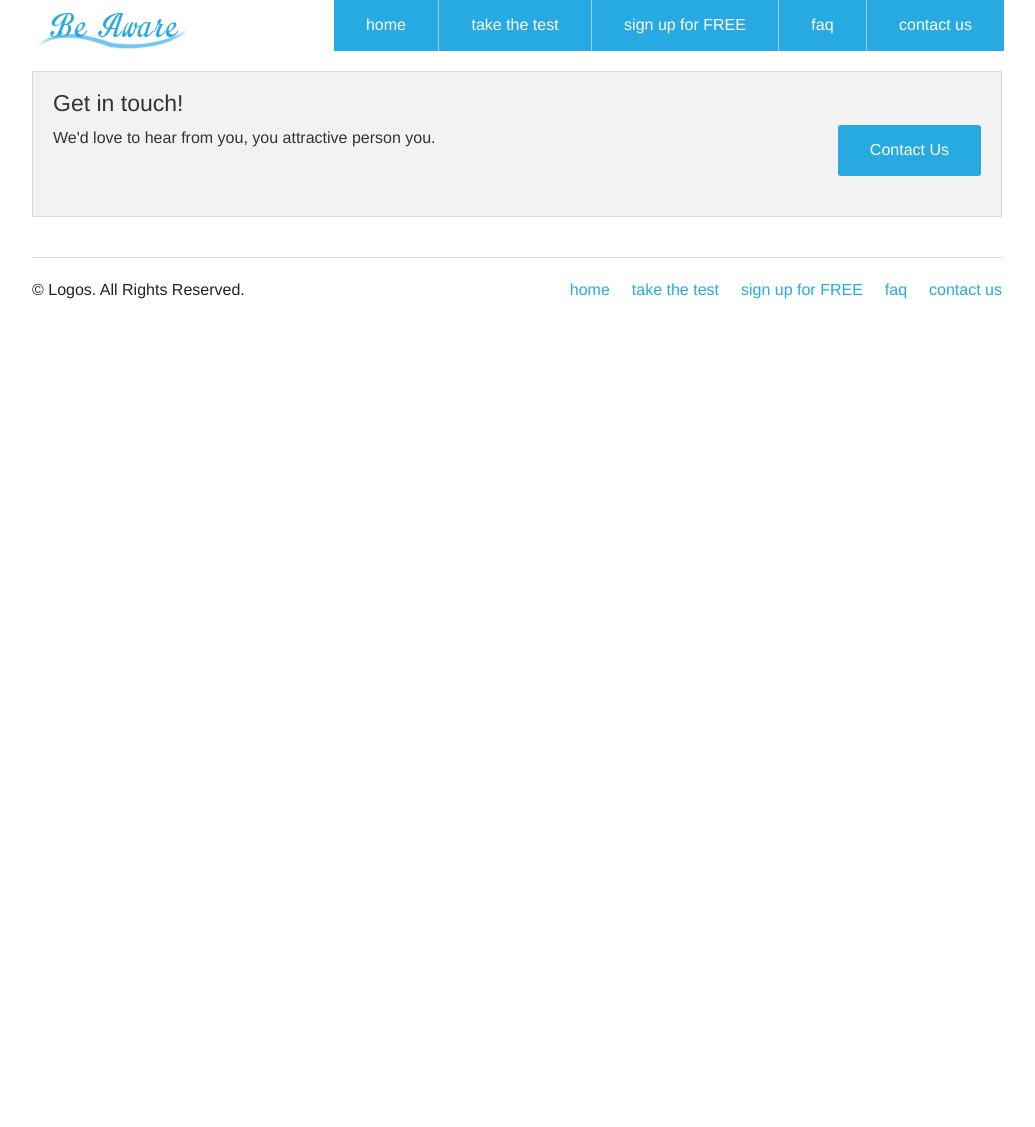
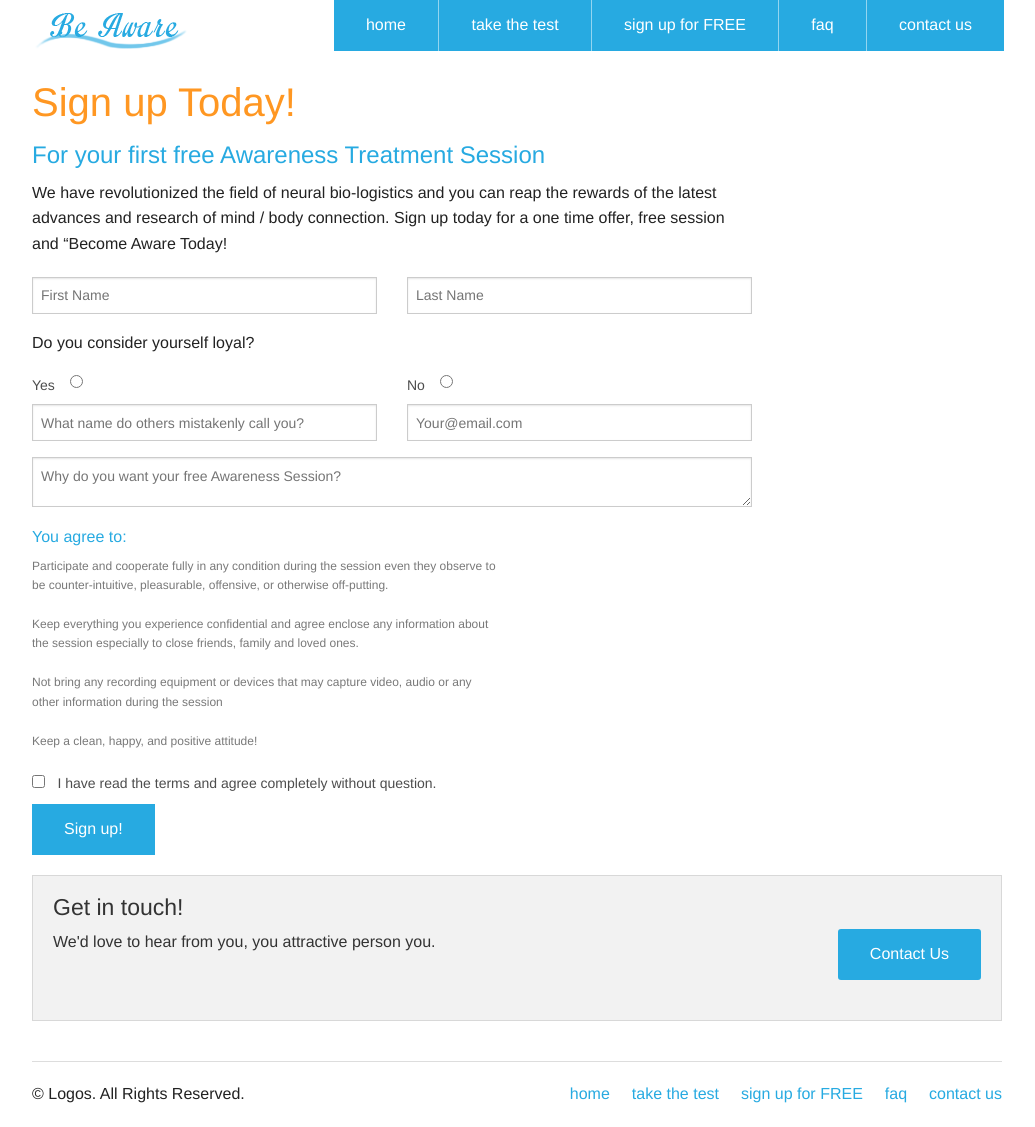
Before and after one commit to googaloo/Be-Aware, a PHP site: page /signup.php in a window 1280 px wide. Shown: the whole page, without its empty margins (123-1158 px from the left). Before the commit the page ends 299 px from the top, so only its background shows below. Run offline with PHP 8.4, Linux system fonts and the light colour scheme; some libraries are stand-ins or nearby versions.

Commit message:
added signup

```diff
--- a/contact.php
+++ b/contact.php
@@ -5,7 +5,7 @@
 	<div class="large-9 columns contact-container">
 
 		<h1>Contact us</h1>
-		<p>We'd love to hear from you! <span class="twitch">Join us.</span></p>
+		<p>We'd love to hear from you!</p>
 
 		<form method="POST" class="contact-form" action="submit_contact.php">
 
@@ -29,7 +29,7 @@
 
 			<label for="message" class="visuallyhidden">Your Message</label>
 			<textarea id="message" name="message" placeholder="Your Message" class="contact-message" class="contact-message" required></textarea>
-
+			<p><img src="img/twitch-join-us.gif"></p>
 			<input type="submit" class="button contact-button" value="Say hi!">
 
 		</form>
--- a/css/style.css
+++ b/css/style.css
@@ -53,6 +53,11 @@ h2, h3, h4 {
 
 .contact-container {
   min-height: 400px;
+}
+
+.disclaimer {
+  color: #797979;
+  font-size: 0.75em;
 }
 
 .cta-box {
--- a/js/script.js
+++ b/js/script.js
@@ -12,12 +12,12 @@ $(document).ready(function() {
 
 			e.preventDefault();
 
-		$.ajax({
+			$.ajax({
 
-			url: 'submit_contact.php',
-			type: 'POST',
-			data: data,
-			success: handleSubmission
+				url: 'submit_contact.php',
+				type: 'POST',
+				data: data,
+				success: handleContactSubmission
 
 		});
 
@@ -30,9 +30,53 @@ $(document).ready(function() {
 
 	});
 
+	$('.signup-form').on('submit.beaware', function(e) {
+
+		e.preventDefault();
+
+		var fname = $('.signup-fname').val();
+		var lname = $('.signup-lname').val
+		var loyal = '';
+		$.each($('.signup-loyal'), function(index, item) {
+
+			if ( $(item).prop('checked') ) {
+
+				loyal = $(item).val();
+
+			}
+
+		});
+		var difname = $('.signup-difname').val();
+		var email = $('.signup-email').val();
+		var why = $('.signup-why').val();
+
+		var data = { fname:fname, lname:lname, loyal:loyal, difname:difname, email:email, why:why };
+
+		if ( fname !== '' || email !== '' || why !== '' ) {
+
+			e.preventDefault();
+
+			$.ajax({
+
+				url: 'submit_signup.php',
+				type: 'POST',
+				data: data,
+				success: handleSignupSubmission
+
+			});
+
+		} else {
+
+			console.log('nope!');
+			return false;
+
+		}
+
+	});
+
 });
 
-function handleSubmission(response) {
+function handleContactSubmission(response) {
 
 	var data = JSON.parse(response);
 
@@ -51,3 +95,23 @@ function handleSubmission(response) {
 	}
 
 }
+
+function handleSignupSubmission(response) {
+
+	var data = JSON.parse(response);
+
+	if ( data.status == 'success' ) {
+
+		$('.signup-container').html('<h2 style="margin-top: 200px;">Thanks for signing up! We\'ll contact you very soon...</h2>');
+
+	} else if ( data.status == 'fail' ) {
+
+		$('.signup-container').html('<h2 style="margin-top: 200px;">Uh oh. Something went wrong. Please try again later.</h2>');
+
+	} else {
+
+		console.log('Something else went wrong...');
+
+	}
+
+}
--- a/signup.php
+++ b/signup.php
@@ -2,4 +2,100 @@
 
 
 
+<div class="row">
+
+	<div class="large-9 columns signup-container">
+
+		<h1>Sign up Today!</h1>
+		<h2>For your first free Awareness Treatment Session</h2>
+		<p>We have revolutionized the field of neural bio-logistics and you can reap the rewards of the latest advances and research of mind / body connection. Sign up today for a one time offer, free session and “Become Aware Today!</p>
+
+		<form method="POST" class="signup-form" action="submit_signup.php">
+
+			<div class="row">
+
+				<div class="large-6 columns">
+
+					<label for="fname" class="visuallyhidden">First Name</label>
+					<input type="text" id="fname" name="fname" placeholder="First Name" class="signup-fname" required>
+
+				</div>
+
+				<div class="large-6 columns">
+
+					<label for="lname" class="visuallyhidden">Last Name</label>
+					<input type="text" id="lname" name="lname" placeholder="Last Name" class="signup-lname" required>
+
+				</div>
+
+			</div>
+
+			<p>Do you consider yourself loyal?</p>
+
+			<div class="row">
+
+				<div class="large-6 columns">
+
+			<label style="float:left;" for="loyal-yes">Yes</label>
+			<input style="float:left; margin-left: 15px;" class="signup-loyal" type="radio" id="loyal-yes" name="signup-loyal" value="yes" required><br>
+
+				</div>
+
+				<div class="large-6 columns">
+
+			<label style="float:left;" for="loyal-no">No</label>
+			<input style="float:left; margin-left: 15px;" class="signup-loyal" type="radio" id="loyal-no" name="signup-loyal" value="no" required>
+
+				</div>
+
+
+			</div>
+
+			<div class="row">
+
+				<div class="large-6 columns">
+
+					<label for="difname" class="visuallyhidden">What name do others mistakenly call you?</label>
+					<input type="text" id="difname" name="difname" placeholder="What name do others mistakenly call you?" class="signup-difname" required>
+
+				</div>
+
+				<div class="large-6 columns">
+
+					<label for="email" class="visuallyhidden">Email</label>
+					<input type="email" id="email" name="email" placeholder="Your@email.com" class="signup-email" required>
+
+				</div>
+
+			</div>
+
+			<label for="why" class="visuallyhidden">Why do you want your free Awareness Session?</label>
+			<textarea id="why" name="why" placeholder="Why do you want your free Awareness Session?" class="signup-why" class="signup-why" required></textarea>
+
+			<div class="row">
+
+				<div class="large-8 columns">
+
+					<h3>You agree to:</h3>
+
+					<p class="disclaimer">Participate and cooperate fully in any condition during the session even they observe to be counter-intuitive, pleasurable, offensive, or otherwise off-putting.</p>
+					<p class="disclaimer">Keep everything you experience confidential and agree enclose any information about the session especially to close friends, family and loved ones.</p>
+					<p class="disclaimer">Not bring any recording equipment or devices that may capture video, audio or any other information during the session</p>
+					<p class="disclaimer">Keep a clean, happy, and positive attitude!</p>
+
+					<input id="agreed" type="checkbox" value="agreed">
+					<label for="agreed">I have read the terms and agree completely without question.</label><br>
+
+					<input type="submit" class="button signup-button" value="Sign up!">
+
+				</div>
+
+			</div>
+
+		</form>
+
+	</div>
+
+</div>
+
 <?php include 'footer.php'; ?>
```
Also changed, not shown: css/scss/_content.scss (+7 -0 lines), submit_signup.php (added, +44 -0 lines), img/twitch-join-us.gif (added).
